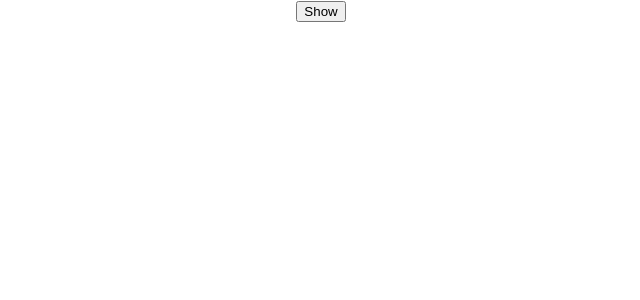
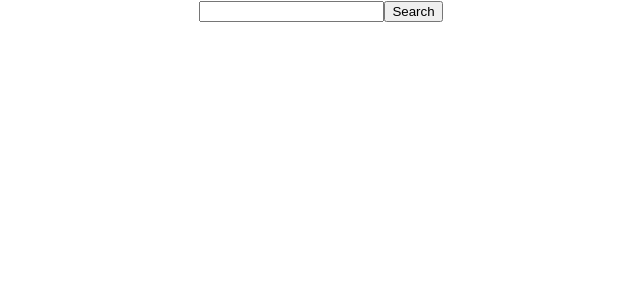
Before and after one commit to marcel-balint/react-weather-app, a React (Create React App) app: page / in a window 1280 px wide. Shown: the top 300 px of the page, without its empty margins (319-959 px from the left). Built offline with nearby package versions, Linux system fonts and the light colour scheme.

Commit message:
Passed the 'getWeatherData' function to the 'Input' component

```diff
--- a/src/App.js
+++ b/src/App.js
@@ -1,10 +1,13 @@
 import React, { Component } from "react";
 import "./App.css";
+
+import Input from "./components/Input/Input";
 
 const Api_Key = "79b63a8e14c9e0cb2d5cfaf0d76b208a";
 
 class App extends Component {
-  getWeatherData = async () => {
+  getWeatherData = async e => {
+    e.preventDefault();
     const getData = await fetch(
       `http://api.openweathermap.org/data/2.5/weather?q=London&appid=${Api_Key}`
     );
@@ -15,7 +18,7 @@ class App extends Component {
   render() {
     return (
       <div className="App">
-        <button onClick={this.getWeatherData}>Show</button>
+        <Input showWeather={this.getWeatherData} />
       </div>
     );
   }
--- a/src/components/Input/Input.jsx
+++ b/src/components/Input/Input.jsx
@@ -1,8 +1,8 @@
 import React from "react";
 
-const Input = () => (
+const Input = props => (
   <div>
-    <form>
+    <form onSubmit={props.showWeather}>
       <input type="text" name="text" placeholde="Type a city.."></input>
       <button>Search</button>
     </form>
```
